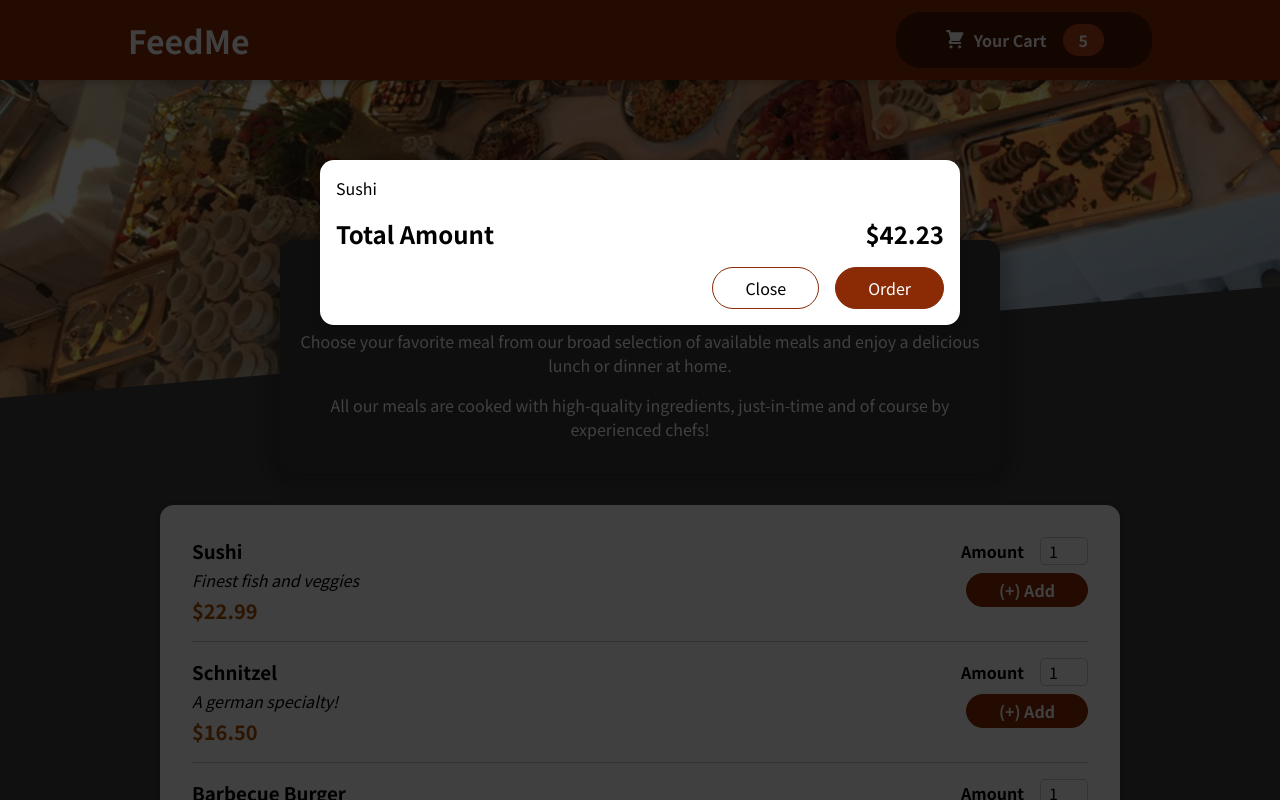
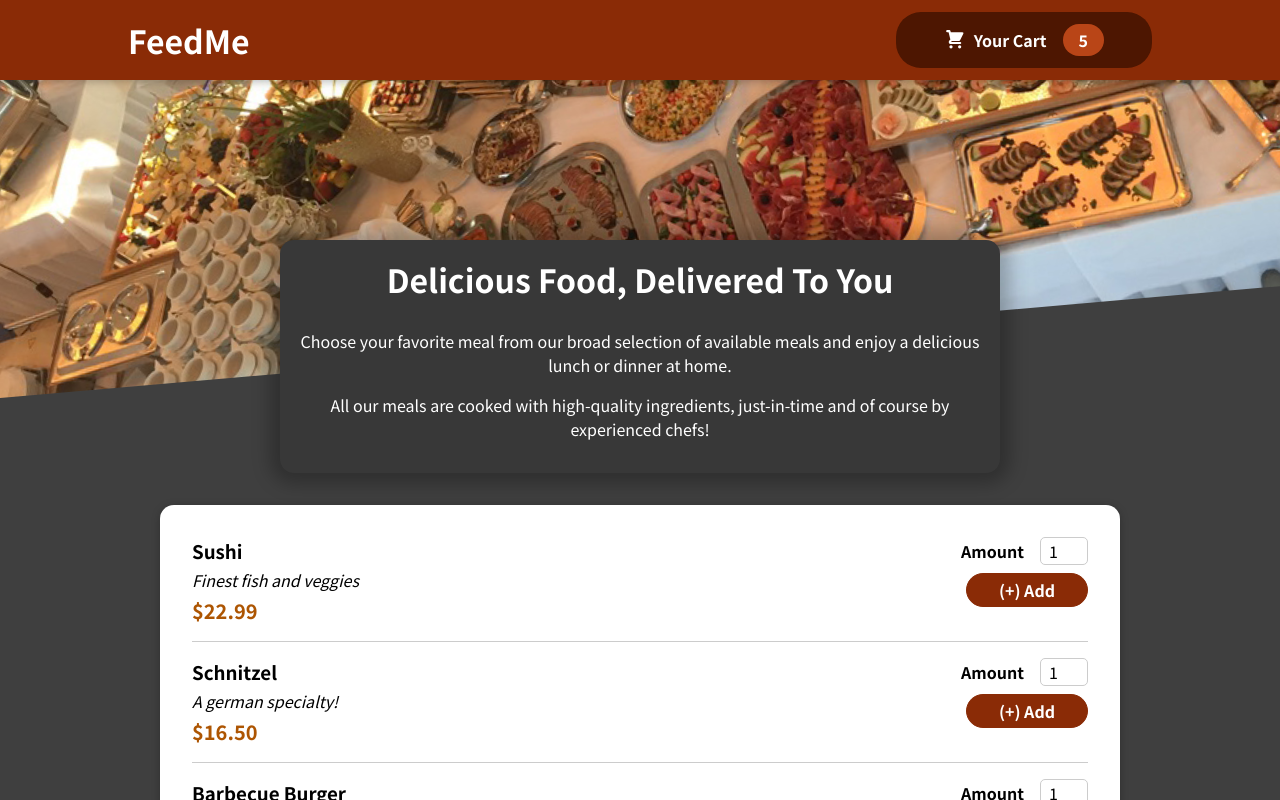
Before and after one commit to akaluzinski/feed-me, a React (Create React App) app in the folder ui/: page / in a window 1280 px wide. Shown: the top 800 px of the page. Built offline with nearby package versions, Linux system fonts and the light colour scheme.

Commit message:
Close modal on blur

```diff
--- a/ui/src/App.js
+++ b/ui/src/App.js
@@ -1,16 +1,27 @@
-import Header from './components/Layout/Header/Header'
-import Meals from './components/Meals/Meals'
-import Cart from './components/Cart/Cart';
+import { useState } from "react";
+
+import Header from "./components/Layout/Header/Header";
+import Meals from "./components/Meals/Meals";
+import Cart from "./components/Cart/Cart";
 
 function App() {
+  const [cartIsShown, setCartIsShown] = useState(false);
+
+  const showCartHandler = () => {
+    setCartIsShown(true);
+  };
+
+  const hideCartHandler = () => {
+    setCartIsShown(false);
+  };
+
   return (
     <>
-      <Cart />
-      <Header/>
+      {cartIsShown && <Cart onHide={hideCartHandler} />}
+      <Header onShowCart={showCartHandler} />
       <main>
-        <Meals/>
+        <Meals />
       </main>
-
     </>
   );
 }
--- a/ui/src/components/Cart/Cart.js
+++ b/ui/src/components/Cart/Cart.js
@@ -11,14 +11,14 @@ const Cart = (props) => {
   );
 
   return (
-    <Modal>
+    <Modal onHide={props.onHide}>
       {cartItems}
       <div className={classes.total}>
         <span>Total Amount</span>
         <span>$42.23</span>
       </div>
       <div className={classes.actions}>
-        <button className={classes["button-alt"]}>Close</button>
+        <button className={classes["button-alt"]} onClick={props.onHide}>Close</button>
         <button className={classes.button}>Order</button>
       </div>
     </Modal>
--- a/ui/src/components/Layout/Header/Header.js
+++ b/ui/src/components/Layout/Header/Header.js
@@ -10,7 +10,7 @@ const Header = (props) => {
   return <Fragment>
       <header className={classes.header}>
           <h1>FeedMe</h1>
-          <HeaderCardButton />
+          <HeaderCardButton onClick={props.onShowCart}/>
       </header>
       <div className={classes.mainImage}>
           <img src={mealsImage} alt="A table with some delicious food"/>
--- a/ui/src/components/Layout/HeaderCardButton/HeaderCardButton.js
+++ b/ui/src/components/Layout/HeaderCardButton/HeaderCardButton.js
@@ -4,7 +4,7 @@ import CartIcon from '../../Cart/CartIcon/CartIcon';
 
 const HeaderCardButton = (props) => {
   return (
-    <button className={classes.button}>
+    <button className={classes.button} onClick={props.onClick}>
       <span className={classes.icon}><CartIcon></CartIcon></span>
       <span>Your Cart</span>
       <span className={classes.badge}>5</span>
--- a/ui/src/components/shared/Modal/Backdrop.js
+++ b/ui/src/components/shared/Modal/Backdrop.js
@@ -1,7 +1,7 @@
 import classes from './Modal.module.css';
 
 const Backdrop = (props) => {
-  return <div className={classes.backdrop} />;
+  return <div className={classes.backdrop} onClick={props.onHide} />;
 };
 
 export default Backdrop;
--- a/ui/src/components/shared/Modal/Modal.js
+++ b/ui/src/components/shared/Modal/Modal.js
@@ -8,7 +8,7 @@ const portalOverlaysElement = document.getElementById("overlays");
 const Modal = (props) => {
   return (
     <>
-      {ReactDOM.createPortal(<Backdrop />, portalOverlaysElement)}
+      {ReactDOM.createPortal(<Backdrop onHide={props.onHide}/>, portalOverlaysElement)}
       {ReactDOM.createPortal(
         <ModalOverlay>{props.children}</ModalOverlay>,
         portalOverlaysElement
```
Also changed, not shown: 1 other file (tests, documents, lock files or other folders).
